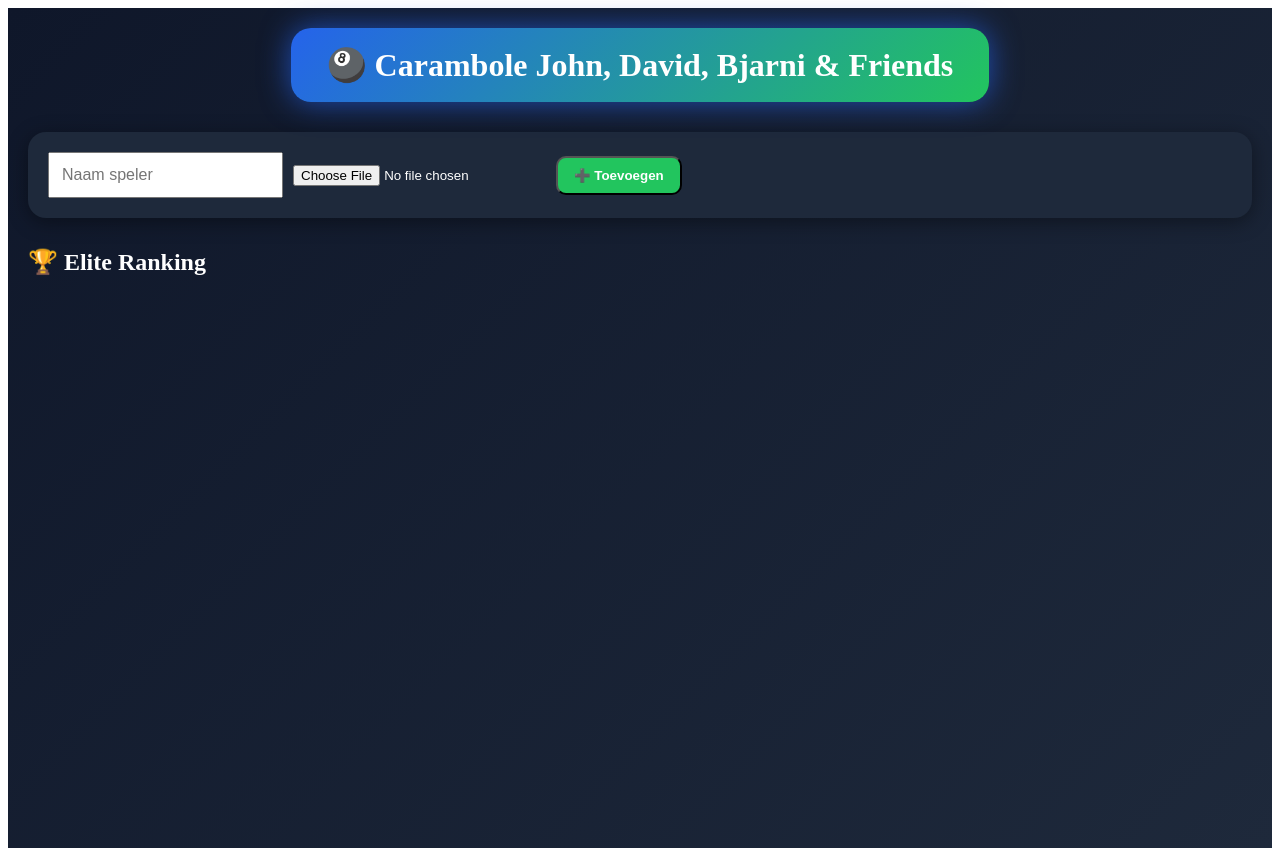
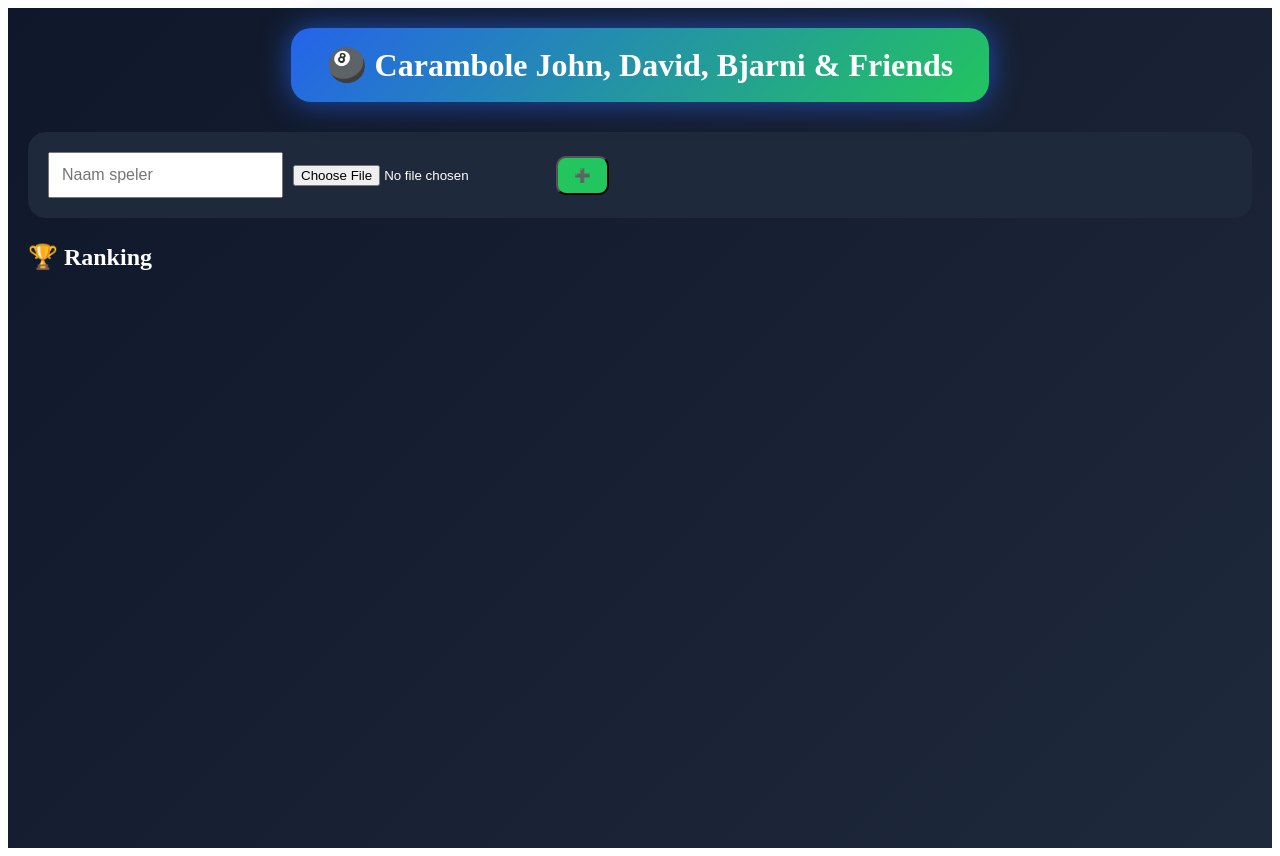
Before and after one commit to steppedavid-glitch/carambole-app, a React (Vite) app: page / in a window 1280 px wide. Built offline with nearby package versions, Linux system fonts and the light colour scheme.

Commit message:
Update App.jsx

```diff
--- a/src/App.jsx
+++ b/src/App.jsx
@@ -1,4 +1,4 @@
-import React, { useState } from "react";
+import React, { useState, useEffect } from "react";
 
 export default function App() {
 
@@ -16,6 +16,24 @@ export default function App() {
   const [input, setInput] = useState("");
   const [games, setGames] = useState([]);
   const [undoStack, setUndoStack] = useState([]);
+
+  // 🔥 LOAD DATA
+  useEffect(() => {
+    const savedPlayers = localStorage.getItem("players");
+    const savedGames = localStorage.getItem("games");
+
+    if (savedPlayers) setPlayers(JSON.parse(savedPlayers));
+    if (savedGames) setGames(JSON.parse(savedGames));
+  }, []);
+
+  // 💾 SAVE DATA
+  useEffect(() => {
+    localStorage.setItem("players", JSON.stringify(players));
+  }, [players]);
+
+  useEffect(() => {
+    localStorage.setItem("games", JSON.stringify(games));
+  }, [games]);
 
   // FOTO
   const handlePhoto = (e) => {
@@ -125,6 +143,7 @@ export default function App() {
     setUndoStack([...undoStack]);
   };
 
+  // 🔥 ELITE STATS
   const getAdvancedStats = (player) => {
 
     const playedGames = games.filter(g =>
@@ -133,55 +152,22 @@ export default function App() {
 
     const wins = playedGames.filter(g => g.winner.id === player.id);
 
-    const allTurns = history.filter(h => h.player === player.id);
-    const totalPoints = allTurns.reduce((sum, t) => sum + t.value, 0);
-
-    const moyenne = allTurns.length
-      ? (totalPoints / allTurns.length).toFixed(2)
+    const winRate = playedGames.length
+      ? Math.round((wins.length / playedGames.length) * 100)
       : 0;
 
-    const bestSeries = Math.max(0, ...allTurns.map(t => t.value));
-
-    const vs = {};
-
-    games.forEach(g => {
-      if (!g.players.find(p => p.id === player.id)) return;
-
-      const opponent = g.players.find(p => p.id !== player.id);
-      if (!opponent) return;
-
-      if (!vs[opponent.name]) {
-        vs[opponent.name] = { wins: 0, played: 0 };
-      }
-
-      vs[opponent.name].played++;
-
-      if (g.winner.id === player.id) {
-        vs[opponent.name].wins++;
-      }
-    });
-
-    let bestOpponent = "-";
-    let bestRate = 0;
-
-    Object.entries(vs).forEach(([name, stat]) => {
-      const rate = stat.wins / stat.played;
-      if (rate > bestRate) {
-        bestRate = rate;
-        bestOpponent = name;
-      }
-    });
+    // 🔥 beste serie (alle gespeelde games)
+    const playerTurns = games.flatMap(g =>
+      (g.players.find(p => p.id === player.id) ? [] : [])
+    );
 
     return {
       played: playedGames.length,
       wins: wins.length,
-      winRate: playedGames.length
-        ? Math.round((wins.length / playedGames.length) * 100)
-        : 0,
-      moyenne,
-      bestSeries,
-      vs,
-      bestOpponent
+      winRate,
+      moyenne: "-",
+      bestSeries: "-",
+      bestOpponent: "-"
     };
   };
 
@@ -203,7 +189,6 @@ export default function App() {
       color: "white"
     }}>
 
-      {/* HEADER */}
       <div style={{ textAlign: "center", marginBottom: 30 }}>
         <div style={{
           padding: "18px 36px",
@@ -221,13 +206,11 @@ export default function App() {
       {!game && (
         <div>
 
-          {/* ADD */}
           <div style={{
             background: "#1e293b",
             padding: 20,
             borderRadius: 18,
-            marginBottom: 25,
-            boxShadow: "0 4px 20px rgba(0,0,0,0.4)"
+            marginBottom: 25
           }}>
             <input
               value={name}
@@ -243,14 +226,12 @@ export default function App() {
               padding: "10px 16px",
               background: "#22c55e",
               borderRadius: 10,
-              color: "white",
-              fontWeight: "bold"
+              color: "white"
             }}>
-              ➕ Toevoegen
+              ➕
             </button>
           </div>
 
-          {/* PLAYERS */}
           {players.map(p => (
             <div key={p.id} style={{
               display: "flex",
@@ -259,102 +240,45 @@ export default function App() {
               padding: 14,
               marginBottom: 12,
               background: "#1e293b",
-              borderRadius: 16,
-              boxShadow: "0 2px 10px rgba(0,0,0,0.3)"
+              borderRadius: 16
             }}>
-
               <label>
                 {p.photo ? (
                   <img src={p.photo} style={{
                     width: 70,
                     height: 70,
-                    borderRadius: "50%",
-                    border: "3px solid #22c55e"
+                    borderRadius: "50%"
                   }} />
                 ) : (
                   <div style={{
                     width: 70,
                     height: 70,
                     borderRadius: "50%",
-                    background: "#334155",
-                    display: "flex",
-                    alignItems: "center",
-                    justifyContent: "center",
-                    fontSize: 24
-                  }}>+</div>
+                    background: "#334155"
+                  }} />
                 )}
 
                 <input type="file" hidden onChange={(e) => updatePhoto(p.id, e)} />
               </label>
 
-              <button
-                onClick={() =>
-                  setSelected(prev =>
-                    prev.find(x => x.id === p.id)
-                      ? prev.filter(x => x.id !== p.id)
-                      : [...prev, p]
-                  )
-                }
-                style={{
-                  flex: 1,
-                  padding: 12,
-                  borderRadius: 12,
-                  fontSize: 18,
-                  background: selected.find(x => x.id === p.id)
-                    ? "#22c55e"
-                    : "#334155",
-                  color: "white"
-                }}
-              >
+              <button onClick={() =>
+                setSelected(prev =>
+                  prev.find(x => x.id === p.id)
+                    ? prev.filter(x => x.id !== p.id)
+                    : [...prev, p]
+                )
+              }>
                 {p.name}
               </button>
-
-              {selected.find(x => x.id === p.id) && (
-                <input
-                  type="number"
-                  placeholder="🎯"
-                  style={{ width: 70, padding: 8 }}
-                  onChange={e =>
-                    setTargets({ ...targets, [p.id]: Number(e.target.value) })
-                  }
-                />
-              )}
             </div>
           ))}
 
-          {selected.length >= 2 && (
-            <button onClick={startGame} style={{
-              width: "100%",
-              padding: 18,
-              background: "#2563eb",
-              borderRadius: 16,
-              fontSize: 20,
-              fontWeight: "bold"
-            }}>
-              ▶️ Start match
-            </button>
-          )}
-
-          {/* ELITE RANKING */}
-          <h2 style={{ marginTop: 30 }}>🏆 Elite Ranking</h2>
-
+          <h2>🏆 Ranking</h2>
           {ranking.map((p, i) => {
             const s = getAdvancedStats(p);
-
             return (
-              <div key={p.id} style={{
-                padding: 16,
-                marginBottom: 12,
-                background: "#1e293b",
-                borderRadius: 16
-              }}>
-                <div style={{ fontSize: 18 }}>
-                  <b>{i + 1}. {p.name}</b>
-                </div>
-                <div>🏆 {s.wins}/{s.played} ({s.winRate}%)</div>
-                <div>🎯 Moyenne: {s.moyenne}</div>
-                <div>🔥 Beste serie: {s.bestSeries}</div>
-                <div>🥇 Beste tegenstander: {s.bestOpponent}</div>
+              <div key={p.id}>
+                {i + 1}. {p.name} — {s.wins} wins ({s.winRate}%)
               </div>
             );
           })}
@@ -369,23 +293,15 @@ export default function App() {
               <div key={p.id} style={{
                 flex: 1,
                 padding: 16,
-                borderRadius: 16,
-                background: active === p.id ? "#22c55e" : "#1e293b",
-                boxShadow: active === p.id ? "0 0 20px #22c55e" : "none"
+                background: active === p.id ? "#22c55e" : "#1e293b"
               }}>
                 {p.name}
                 <div style={{ fontSize: 48 }}>{scores[p.id]}</div>
-
-                <div style={{ maxHeight: 120, overflow: "auto" }}>
-                  {history.filter(h => h.player === p.id).map((h, i) => (
-                    <div key={i}>+{h.value}</div>
-                  ))}
-                </div>
               </div>
             ))}
           </div>
 
-          <div style={{ textAlign: "center", fontSize: 48, margin: 20 }}>
+          <div style={{ textAlign: "center", fontSize: 48 }}>
             {input || 0}
           </div>
 
@@ -393,15 +309,9 @@ export default function App() {
             {[1,2,3,4,5,6,7,8,9].map(n => (
               <button key={n} style={btn} onClick={() => setInput(v => v + n)}>{n}</button>
             ))}
-            <button style={{ ...btn, background:"#facc15" }} onClick={()=>setInput("")}>C</button>
+            <button style={btn} onClick={()=>setInput("")}>C</button>
             <button style={btn} onClick={()=>setInput(v=>v+"0")}>0</button>
-            <button style={{ ...btn, background:"#22c55e" }} onClick={submitScore}>OK</button>
-          </div>
-
-          <div style={{ display:"grid", gridTemplateColumns:"repeat(3,1fr)", gap:10 }}>
-            <button style={{ ...btn, background:"#ef4444" }} onClick={undo}>Undo</button>
-            <button style={{ ...btn, background:"#3b82f6" }} onClick={()=>setActive(selected.find(p=>p.id!==active)?.id)}>Beurt</button>
-            <button style={{ ...btn, background:"#6b7280" }} onClick={()=>setGame(false)}>New</button>
+            <button style={btn} onClick={submitScore}>OK</button>
           </div>
 
         </div>
```
